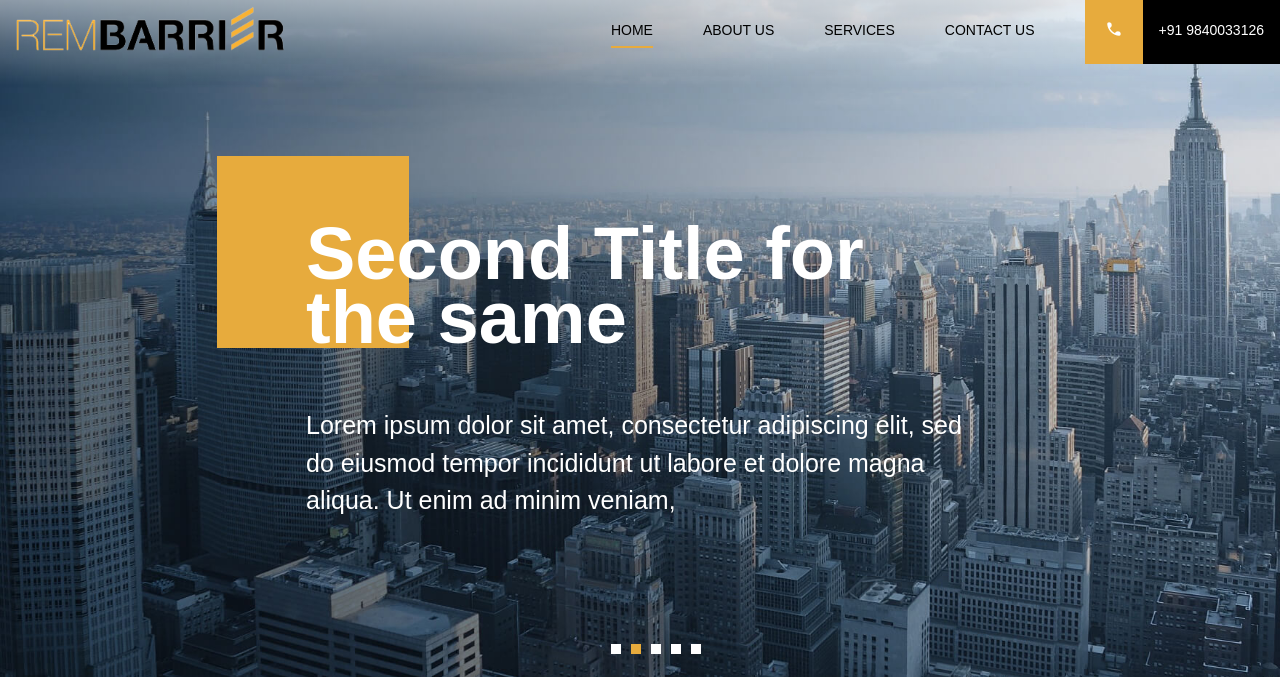
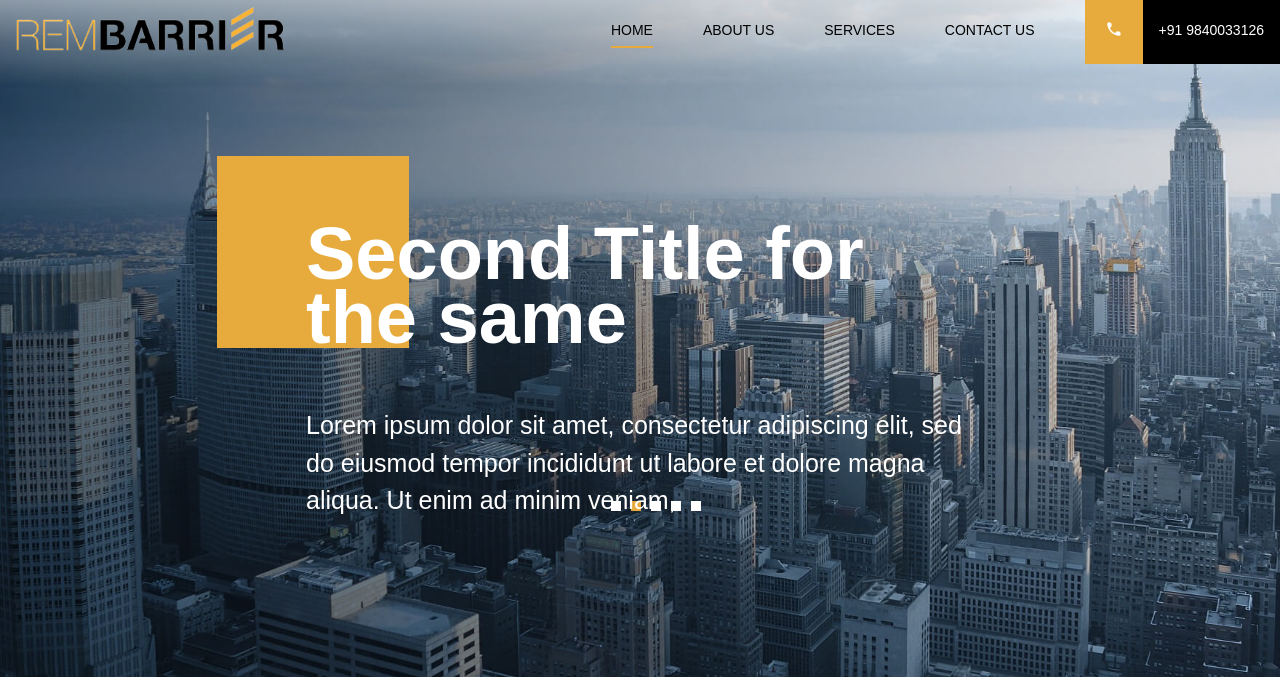
Before and after one commit to hasna-technology/Rembarrier, a plain HTML site: page index.html in a window 1280 px wide. Shown: the top 677 px of the page. Drawn offline with Linux system fonts and the light colour scheme; grey boxes are pictures that could not be loaded.

```diff
--- a/css/style.scss
+++ b/css/style.scss
@@ -120,7 +120,7 @@
 .indicator {
     display: flex;
     position: absolute;
-    /*top: 25%;*/
+    top: 60%;
     left:50%;
 }
 
```
Also changed, not shown: css/style.css, 1 other file.
